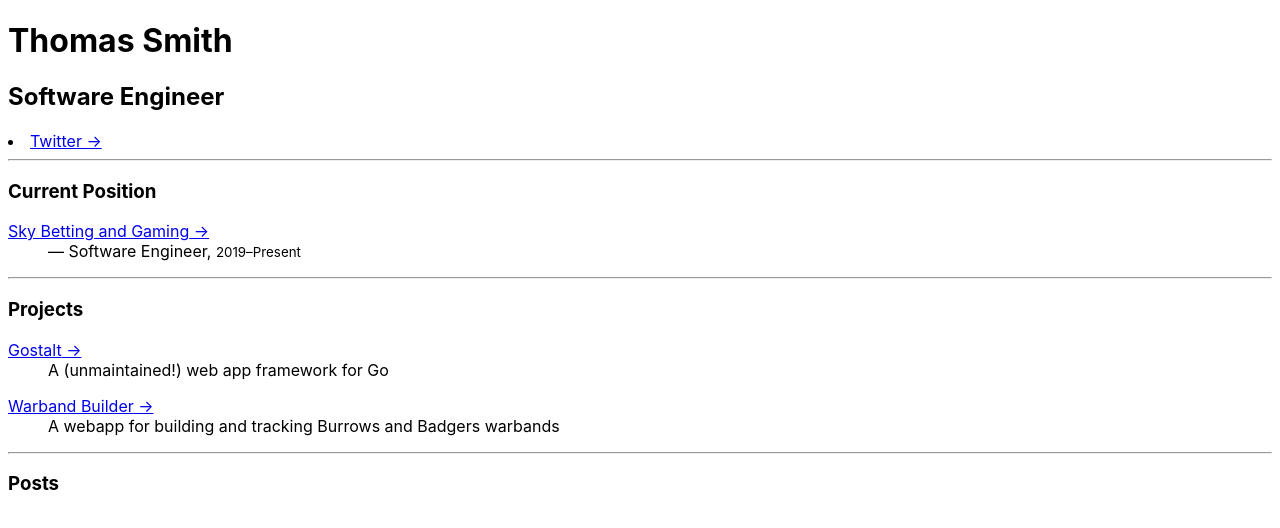
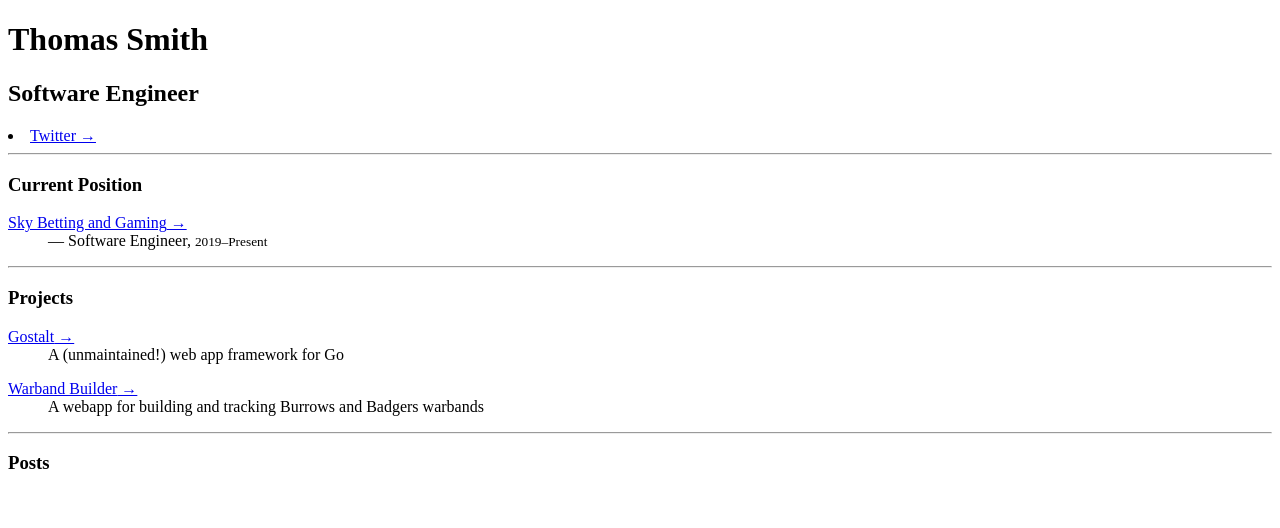
Before and after one commit to tmus/web, a Next.js app: page / in a window 1280 px wide. Shown: the top 528 px of the page. Built offline with nearby package versions, Linux system fonts and the light colour scheme.

Commit message:
remove unneeded stylesheet

```diff
--- a/pages/_app.js
+++ b/pages/_app.js
@@ -1,5 +1,4 @@
 import "tailwindcss/tailwind.css";
-import "../styles/globals.css";
 
 function MyApp({ Component, pageProps }) {
   return <Component {...pageProps} />;
--- a/styles/globals.css
+++ /dev/null
@@ -1,5 +0,0 @@
-html,
-body {
-  font-family: -apple-system, BlinkMacSystemFont, Segoe UI, Roboto,
-    Oxygen, Ubuntu, Cantarell, Fira Sans, Droid Sans, Helvetica Neue, sans-serif;
-}
```
